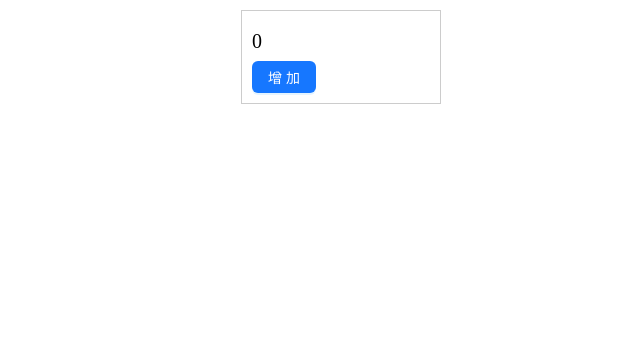
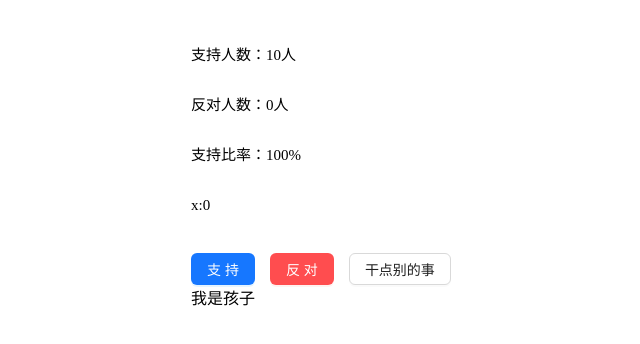
Before and after one commit to wangmaidong/reactlianxi, a React app: page / in a window 1280 px wide. Shown: the top 344 px of the page, without its empty margins (299-939 px from the left). Built offline with nearby package versions, Linux system fonts and the light colour scheme.

Commit message:
feat：使用缓存

```diff
--- /dev/null
+++ b/src/components/hookCom_memo/Demo.less
@@ -0,0 +1,18 @@
+.vote-box {
+    box-sizing: border-box;
+    margin: 0 auto;
+    width: 300px;
+
+    .main {
+        padding: 15px 0;
+
+        p {
+            line-height: 35px;
+            font-size: 15px;
+        }
+    }
+
+    .ant-btn {
+        margin-right: 15px;
+    }
+}
--- /dev/null
+++ b/src/components/hookCom_memo/Demo2.jsx
@@ -0,0 +1,53 @@
+import React, { useEffect, useCallback, useState, useMemo } from "react";
+import { Button } from "antd";
+import './Demo.less'
+let pre
+// class Child extends React.PureComponent {
+
+//     render() {
+//         console.log(this)
+//         console.log('render')
+//         return <div>
+//             我是孩子
+//         </div>
+//     }
+// }
+let Child = React.memo(function (props) {
+    console.log(props)
+    return <div>
+    我是孩子
+</div>
+})
+function Vote() {
+    let [ supNum, setSupNum ] = useState(10)
+    let [ oppNum, setOppNum ] = useState(0)
+    let ratio = useMemo(() => {
+        let res = (supNum / (supNum + oppNum)).toFixed(2) * 100  + '%'
+        return res
+    }, [supNum, oppNum])
+    let [x , setX ] = useState(0)
+    let childFn = useCallback(() => {
+        console.log('childFn')
+    }, [])
+    if(!pre) {
+        pre = childFn
+    } else {
+        console.log('pre === childFn', pre === childFn)
+    }
+    return <div className="vote-box">
+        <div className="main">
+            <p>支持人数：{supNum}人</p>
+            <p>反对人数：{oppNum}人</p>
+            <p>支持比率：{ratio}</p>
+            <p>x:{x}</p>
+        </div>
+        <div className="footer">
+            <Button type="primary" onClick={() => setSupNum(supNum + 1)}>支持</Button>
+            <Button type="primary" danger onClick={() => setOppNum(oppNum + 1)}>反对</Button>
+            <Button onClick={() => setX(x + 1)}>干点别的事</Button>
+        </div>
+        <Child fn={childFn}></Child>
+    </div>;
+}
+
+export default Vote
--- a/src/index.jsx
+++ b/src/index.jsx
@@ -1,7 +1,7 @@
 import React from 'react';
 import ReactDOM from 'react-dom/client';
 // import './index.less'
-import Demo from './components/hookCom/Demo9.jsx'
+import Demo from './components/hookCom_memo/Demo2.jsx'
 import { ConfigProvider } from 'antd'
 import zhCN from 'antd/locale/zh_CN';
 const root = ReactDOM.createRoot(document.getElementById('root'));
```
Also changed, not shown: src/components/hookCom/Demo10.jsx (added, +30 -0 lines), src/components/hookCom_memo/Demo1.jsx (added, +49 -0 lines), test.vue (deleted).
